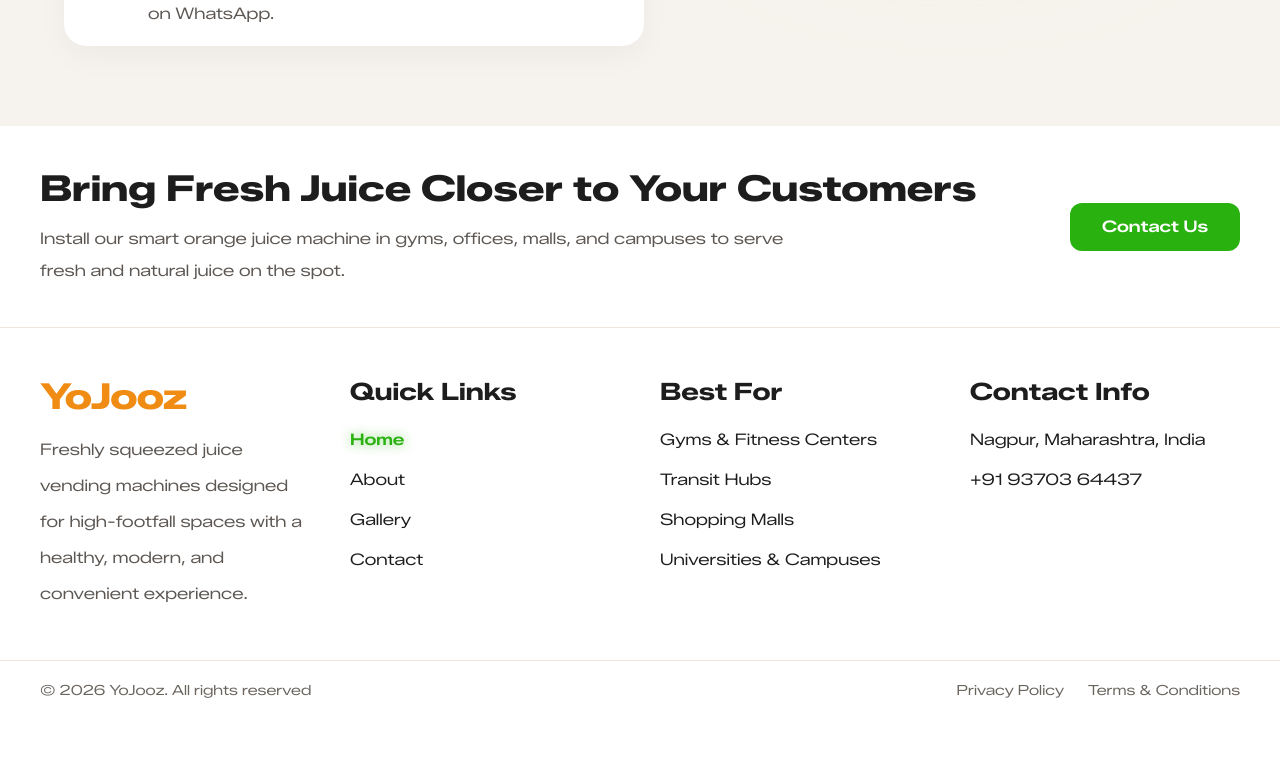
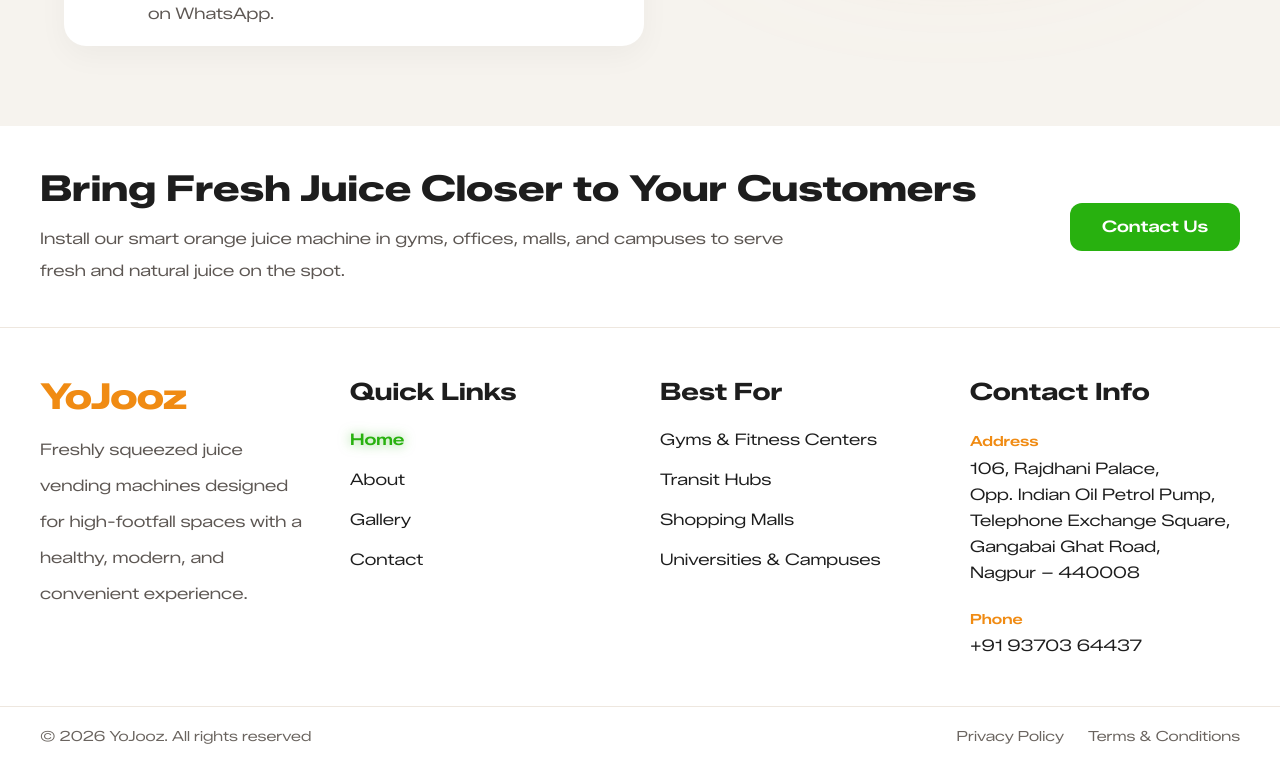
Before and after one commit to tanmaywankhede92/yojooz, a React (Vite) app in the folder jooz/jooz/: page / in a window 1280 px wide. Shown: the part 3452-4219 px from the top of the page. Before the commit the page ends 4173 px from the top, so only its background shows below. Built offline with nearby package versions, Linux system fonts and the light colour scheme.

Commit message:
updated cide

```diff
--- a/jooz/jooz/index.html
+++ b/jooz/jooz/index.html
@@ -3,10 +3,7 @@
   <head>
     <meta charset="UTF-8" />
 
-    <meta
-      name="viewport"
-      content="width=device-width, initial-scale=1.0"
-    />
+    <meta name="viewport" content="width=device-width, initial-scale=1.0" />
 
     <title>YoJooz | Fresh Orange Juice Vending Machines</title>
 
@@ -21,9 +18,9 @@
     />
 
     <meta name="author" content="YoJooz" />
-    <meta name="theme-color" content="#f08b13" " />
+    <meta name="theme-color" content="#f08b13" />
 
-  <link rel="icon" type="image/svg+xml" href="/favicon.svg" />
+    <link rel="icon" type="image/png" href="/favicon.png" />
 
     <meta
       property="og:title"
--- a/jooz/jooz/src/components/layout/Footer.jsx
+++ b/jooz/jooz/src/components/layout/Footer.jsx
@@ -125,21 +125,41 @@
           </div>
 
           {/* Contact Info */}
+          <div className="max-w-md">
+            <h4 className="text-2xl font-bold text-[#1d1d1d] mb-6">
+              Contact Info
+            </h4>
+
+            {/* Address */}
+            <div className="mb-6">
+              <p className="text-sm font-semibold text-[#f08b13] mb-1">
+                Address
+              </p>
+              <p className="text-base text-[#1d1d1d] leading-relaxed">
+                106, Rajdhani Palace,
+                <br />
+                Opp. Indian Oil Petrol Pump,
+                <br />
+                Telephone Exchange Square,
+                <br />
+                Gangabai Ghat Road,
+                <br />
+                Nagpur – 440008
+              </p>
+            </div>
+
+            {/* Phone */}
             <div>
-            <h4 className="text-2xl font-bold text-[#1d1d1d]">Contact Info</h4>
-            <ul className="mt-5 space-y-4 text-base text-[#1d1d1d]">
-              <li>Nagpur, Maharashtra, India</li>
-              <li>
+              <p className="text-sm font-semibold text-[#f08b13] mb-1">Phone</p>
               <a
                 href="https://wa.me/919370364437?text=Hello%20YoJooz%2C%20I%20want%20to%20know%20more%20about%20installing%20your%20juice%20machine."
                 target="_blank"
                 rel="noopener noreferrer"
-                  className="transition hover:text-[#25D366]"
+                className="text-base text-[#1d1d1d] hover:text-[#25D366] transition"
               >
                 +91 93703 64437
               </a>
-              </li>
-            </ul>
+            </div>
           </div>
         </div>
 
```
Also changed, not shown: jooz/jooz/public/favicon.png (renamed from jooz/jooz/public/image.png). Lines whose indentation alone changed are shown as unchanged.
